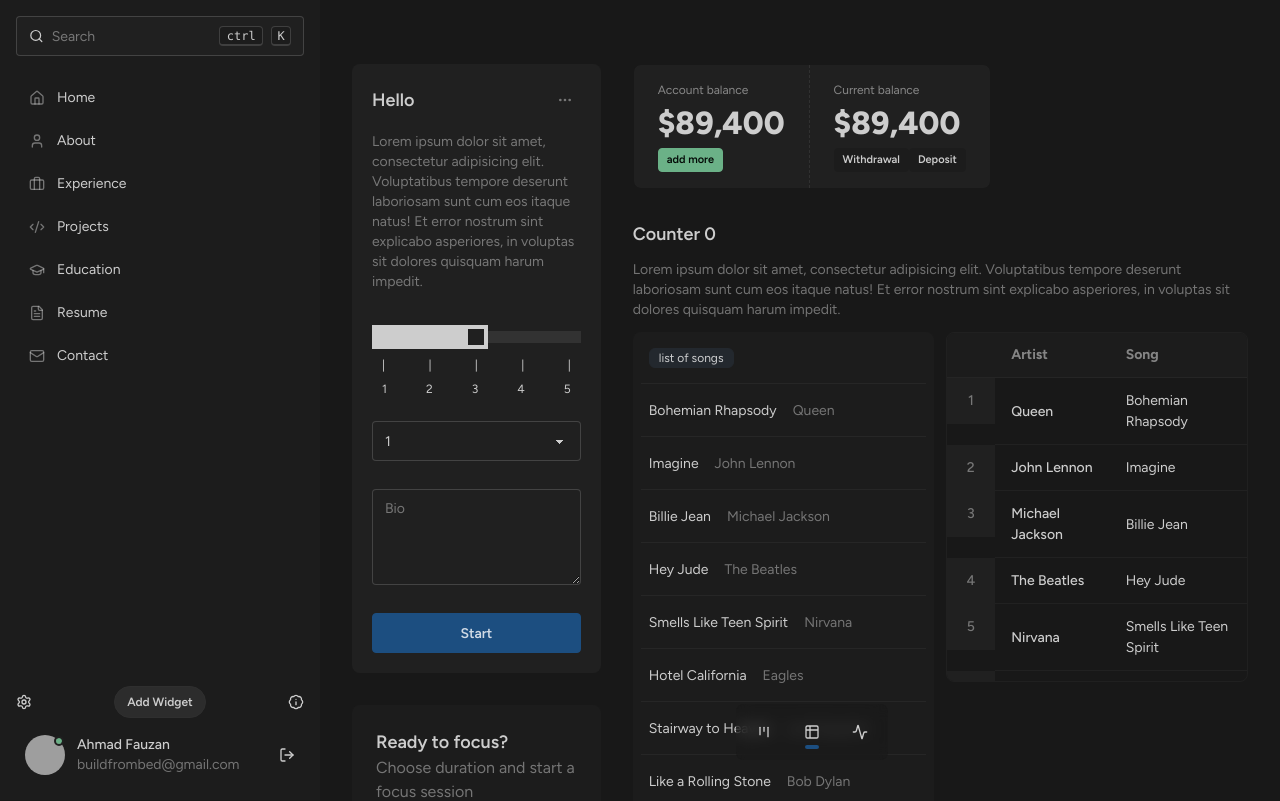
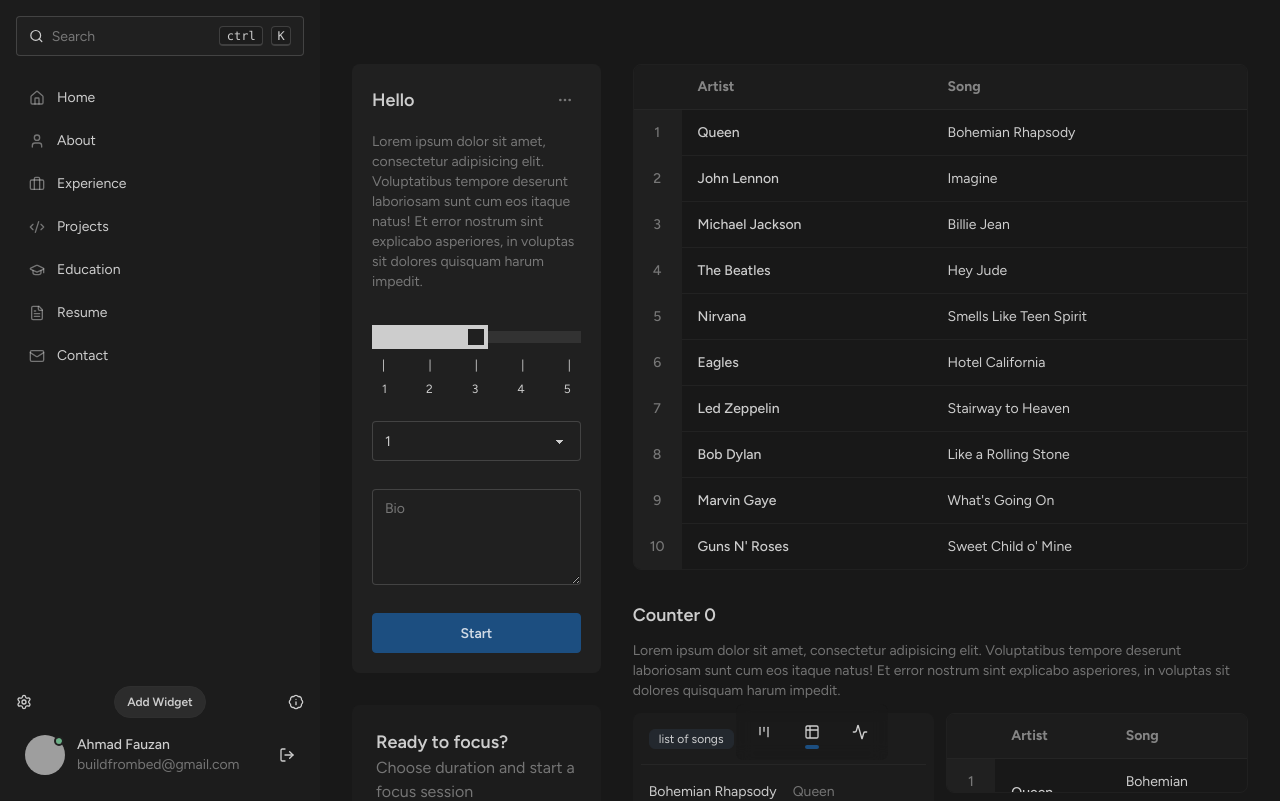
Before and after one commit to vaujan/deepflow, a Next.js app: page / in a window 1280 px wide. Shown: the top 801 px of the page. Built offline with nearby package versions, Linux system fonts and the light colour scheme; grey boxes are pictures that could not be loaded.

Commit message:
improve styling

```diff
--- a/src/components/ui/right-card.tsx
+++ b/src/components/ui/right-card.tsx
@@ -43,7 +43,7 @@
 					))}
 				</ul>
 				<div className="overflow-x-auto w-full">
-					<div className="flex overflow-y-auto max-h-[350px] border border-base-100 rounded-box overflow-hidden">
+					<div className="flex overflow-y-auto h-20 border border-base-100 rounded-box overflow-hidden">
 						<table className="table table-pin-rows table-pin-cols table-md overflow-y-auto">
 							{/* head */}
 							<thead>
--- a/src/components/ui/stats.tsx
+++ b/src/components/ui/stats.tsx
@@ -1,23 +1,44 @@
 import React from "react";
 
 export default function Stats() {
+	const songs = [
+		{ id: 1, title: "Bohemian Rhapsody", artist: "Queen" },
+		{ id: 2, title: "Imagine", artist: "John Lennon" },
+		{ id: 3, title: "Billie Jean", artist: "Michael Jackson" },
+		{ id: 4, title: "Hey Jude", artist: "The Beatles" },
+		{ id: 5, title: "Smells Like Teen Spirit", artist: "Nirvana" },
+		{ id: 6, title: "Hotel California", artist: "Eagles" },
+		{ id: 7, title: "Stairway to Heaven", artist: "Led Zeppelin" },
+		{ id: 8, title: "Like a Rolling Stone", artist: "Bob Dylan" },
+		{ id: 9, title: "What's Going On", artist: "Marvin Gaye" },
+		{ id: 10, title: "Sweet Child o' Mine", artist: "Guns N' Roses" },
+	];
+
 	return (
-		<div className="stats w-fit bg-base-100 border-base-300 border">
-			<div className="stat">
-				<div className="stat-title">Account balance</div>
-				<div className="stat-value">$89,400</div>
-				<div className="stat-actions">
-					<button className="btn btn-xs btn-success">add more</button>
-				</div>
-			</div>
-
-			<div className="stat">
-				<div className="stat-title">Current balance</div>
-				<div className="stat-value">$89,400</div>
-				<div className="stat-actions">
-					<button className="btn btn-xs">Withdrawal</button>
-					<button className="btn btn-xs">Deposit</button>
-				</div>
+		<div className="overflow-x-auto h-full w-full">
+			<div className="flex overflow-y-auto h-full border border-base-100 rounded-box overflow-hidden">
+				<table className="table table-pin-rows table-pin-cols table-md overflow-y-auto">
+					{/* head */}
+					<thead>
+						<tr className="text-sm">
+							<th className="w-0 p-0 bg-base-300/50 hover:bg-base-300"></th>
+							<th className="bg-base-300/50 hover:bg-base-300">Artist</th>
+							<th className="bg-base-300/50 hover:bg-base-300">Song</th>
+						</tr>
+					</thead>
+					<tbody>
+						{/* row 1 */}
+						{songs.map((song, index) => (
+							<tr key={song.id}>
+								<th className="border-r border-base-100 text-base-content/50 font-medium items-center justify-center flex">
+									{index + 1}
+								</th>
+								<td className="font-medium">{song.artist}</td>
+								<td>{song.title}</td>
+							</tr>
+						))}
+					</tbody>
+				</table>
 			</div>
 		</div>
 	);
```
